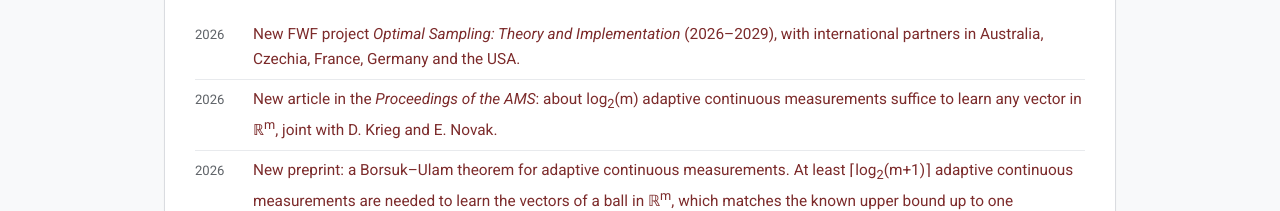
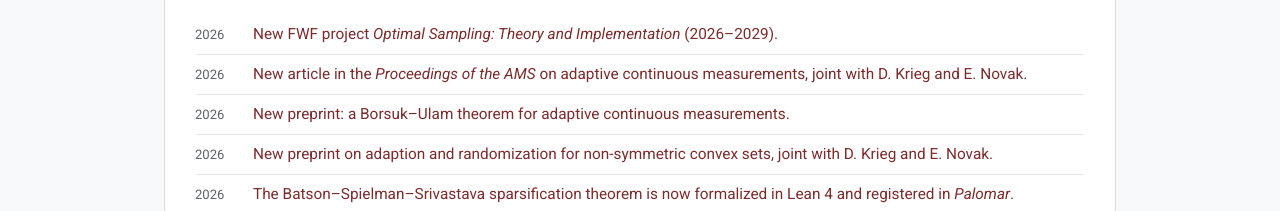
Before and after one commit to mario-ullrich/mario-ullrich.github.io, a plain HTML site: page index.html in a window 1280 px wide. Shown: the part 736-947 px from the top of the page. Drawn offline with Linux system fonts and the light colour scheme.

Commit message:
Shorten four news entries

```diff
--- a/index.html
+++ b/index.html
@@ -91,10 +91,10 @@
     <div class="block reveal">
       <div class="sec-head"><span class="sec-num"></span><h2 data-i18n="news.h">News</h2><span class="sec-rule"></span></div>
       <ul class="course-list news">
-        <li><span class="term">2026</span><a href="https://www.fwf.ac.at/en/research-radar/10.55776/PAT3265626" target="_blank" rel="noopener">New FWF project <em>Optimal Sampling: Theory and Implementation</em> (2026–2029), with international partners in Australia, Czechia, France, Germany and the USA.</a></li>
-        <li><span class="term">2026</span><a href="https://doi.org/10.1090/proc/17901" target="_blank" rel="noopener">New article in the <em>Proceedings of the AMS</em>: about log<sub>2</sub>(m) adaptive continuous measurements suffice to learn any vector in ℝ<sup>m</sup>, joint with D. Krieg and E. Novak.</a></li>
-        <li><span class="term">2026</span><a href="https://arxiv.org/abs/2610.33781" target="_blank" rel="noopener">New preprint: a Borsuk–Ulam theorem for adaptive continuous measurements. At least ⌈log<sub>2</sub>(m+1)⌉ adaptive continuous measurements are needed to learn the vectors of a ball in ℝ<sup>m</sup>, which matches the known upper bound up to one measurement.</a></li>
-        <li><span class="term">2026</span><a href="https://arxiv.org/abs/2610.33733" target="_blank" rel="noopener">New preprint on the power of adaption and randomization for non-symmetric convex sets: the gain of adaption, randomization and nonlinearity is at most a factor 27n, joint with D. Krieg and E. Novak.</a></li>
+        <li><span class="term">2026</span><a href="https://www.fwf.ac.at/en/research-radar/10.55776/PAT3265626" target="_blank" rel="noopener">New FWF project <em>Optimal Sampling: Theory and Implementation</em> (2026–2029).</a></li>
+        <li><span class="term">2026</span><a href="https://doi.org/10.1090/proc/17901" target="_blank" rel="noopener">New article in the <em>Proceedings of the AMS</em> on adaptive continuous measurements, joint with D. Krieg and E. Novak.</a></li>
+        <li><span class="term">2026</span><a href="https://arxiv.org/abs/2610.33781" target="_blank" rel="noopener">New preprint: a Borsuk–Ulam theorem for adaptive continuous measurements.</a></li>
+        <li><span class="term">2026</span><a href="https://arxiv.org/abs/2610.33733" target="_blank" rel="noopener">New preprint on adaption and randomization for non-symmetric convex sets, joint with D. Krieg and E. Novak.</a></li>
         <li><span class="term">2026</span><a href="lean.html#discretization">The Batson–Spielman–Srivastava sparsification theorem is now formalized in Lean 4 and registered in <em>Palomar</em>.</a></li>
         <li><span class="term">2026</span><a href="lean.html#snumbers">The maximal difference theorem for s-numbers is now formalized in Lean 4 and registered in <em>Palomar</em>, the public registry of Lean-verified results.</a></li>
         <li><span class="term">2026</span><a href="https://arxiv.org/abs/2608.05024" target="_blank" rel="noopener">New preprint: the approximation numbers are bounded by <em>every</em> s-number sequence, up to a factor e(n+1). This settles questions of Mityagin, Henkin, Carl and Pietsch dating back to 1963.</a></li>
```
